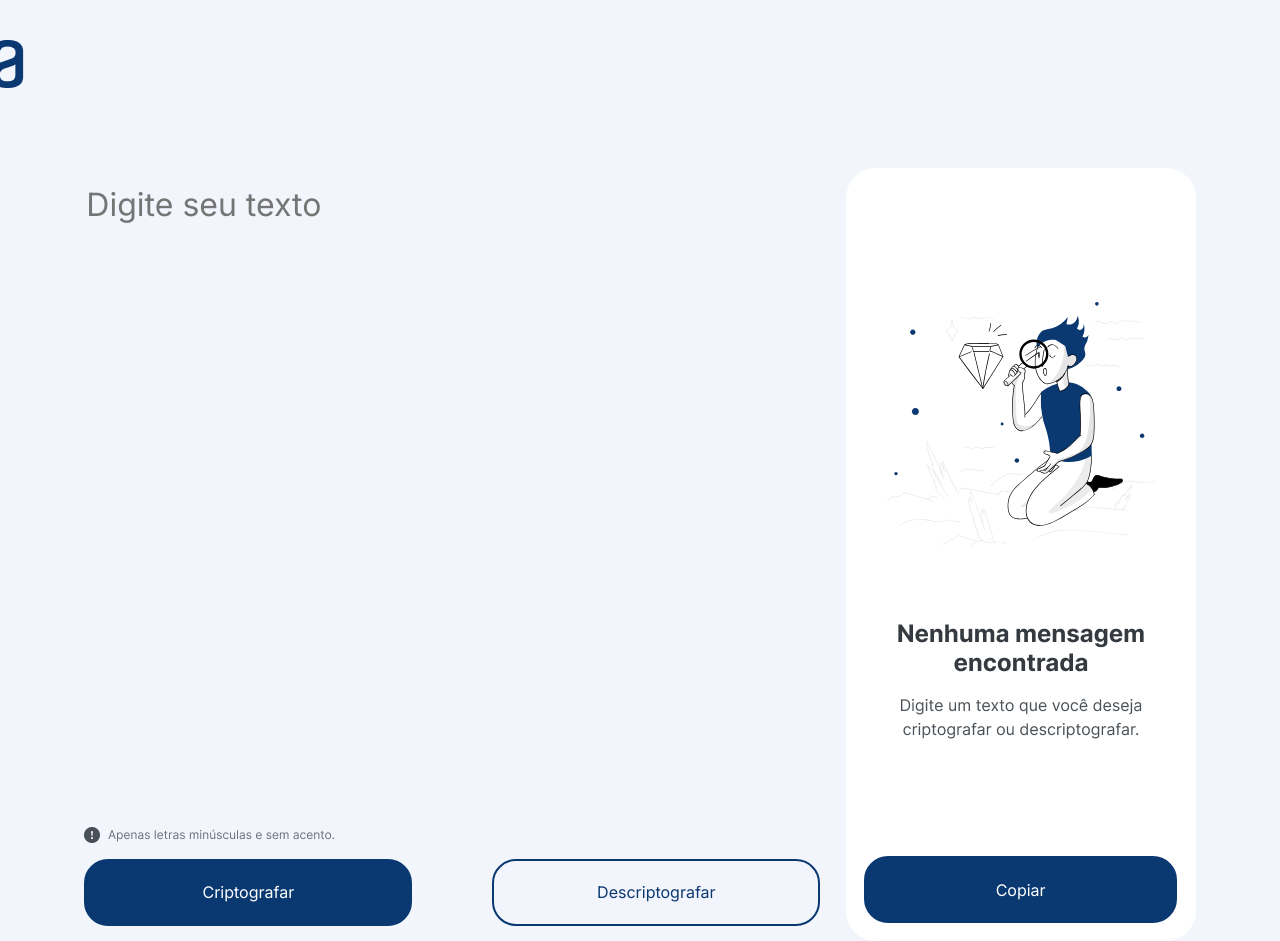
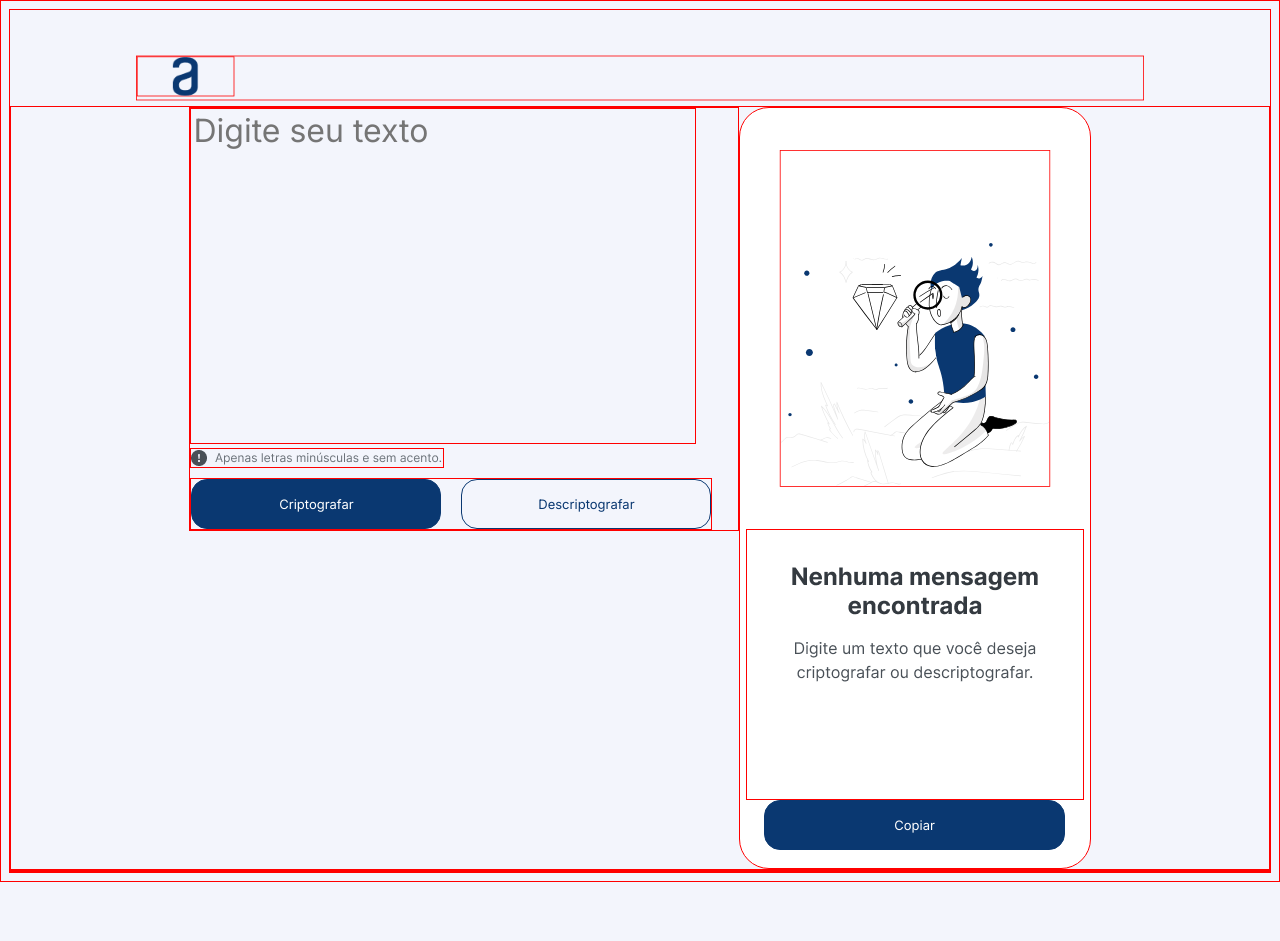
Before and after one commit to jeffersonwhitney/Encriptador-de-Texto---Alura, a plain HTML site: page index.html in a window 1280 px wide. After the commit the page ends 882 px from the top, so only its background shows below. Drawn offline with Linux system fonts and the light colour scheme.

Commit message:
redimensionando os elementos

```diff
--- a/index.html
+++ b/index.html
@@ -12,16 +12,17 @@
         </header>
 
         <div class="apresentacao">
+
             <section class="apresentacao__caixa">
-                <textarea class="apresentacao__caixadeinput" name="texto_input" id="textoEncriptado" cols="30" rows="10" autofocus; placeholder="Digite seu texto"></textarea>
+                <textarea class="apresentacao__caixadeinput" name="texto_input" id="textoEncriptado" autofocus placeholder="Digite seu texto"></textarea>
                 <img src="assets/letras_minusculas.png" id="letras_minusculas">
                 <div class="apresentacao__caixadeinput__area_botoes">
                     <button class="botao_encriptar" type="button" id="botaoEncriptador">Criptografar</button>
                     <button class="botao_desencriptar" type="button" id="botaoDesencriptador">Descriptografar</button>
                 </div>
             </section>
+
             <section class="apresentacao__imagem">
-                <!-- <img src="assets/retangulo_bg.png" style="position: absolute; z-index: 1; top: 40px; left: 1000px;" id="retangulo_bg"> -->
                 <img src="assets/moça_sentada.svg" alt="moça_sentada" id="moca_sentada">
                 <img src="assets/nenhuma_menssagem_encontrada.png" alt="nenhuma mensagem encontrada" id="nenhuma_menssagem_encontrada">
                 <button class="botao_copiar" type="button" id="botaoCopiar">Copiar</button>
--- a/style.css
+++ b/style.css
@@ -1,7 +1,10 @@
 @import url('https://fonts.googleapis.com/css2?family=Inter&display=swap');
 
+*{
+    border: solid 1px red;
+}
+
 body {
-    height: 100vh;
     box-sizing: border-box;
     background-color: #F3F5FC;
     color: #0A3871;
@@ -9,15 +12,12 @@ body {
 
 .cabecalho{
     margin-top: 40px;
-    margin-bottom: 80px;
-    margin-right: 1300px;
-    display: flex;
-    justify-content: center;
+    scale: 0.8;
 }
 
 .apresentacao {
     display: flex;
-    align-items: center;
+    align-items: flex-start;
     justify-content: center;
 }
 
@@ -26,17 +26,15 @@ body {
     font-weight: 400;
     font-size: 32px;
     background-color: #F3F5FC;
-    border: none;
+    /* border: none; */
     color: #0A3871;
     outline: none;
-    width: 680px;
-    height: 635px;
+    width: 500px;
+    height: 330px;
 }
 
 .apresentacao__caixa {
-    /* width: 680px; */
     padding-right: 2%;
-    /* margin: 10px; */
 }
 
 .apresentacao__imagem {
@@ -66,39 +64,34 @@ body {
     margin-bottom: 2%;
 }
 
-.apresentacao__caixadeinput__area_botoes {
+.apresentacao__caixadeinput__area_botoes
+{
     display: flex;
     flex-direction: row;
     align-items: center;
-    /* justify-content: space-evenly; */
 }
 
-button {
+button
+{
     font-family: 'Inter', sans-serif;
-    font-size: 16px;
+    font-size: 13px;
     font-weight: 400;
-    border: 2px solid #0A3871;
-    border-radius: 24px;
-    height: 67px;
+    border: 1px solid #0A3871;
+    border-radius: 16px;
+    height: 50px;
 }
-
-.apresentacao__caixadeinput__area_botoes button {
-    /* padding: 0px 80px;
-    margin-top: 7.5%; */
-}
-
 
 .botao_encriptar {
     background-color: #0A3871;
     color: white;
-    margin-right: 80px;
-    width: 328px;
+    margin-right: 20px;
+    width: 250px;
 }
 
 .botao_desencriptar {
     background-color: #F3F5FC;
     color: #0A3871;
-    width: 328px;
+    width: 250px;
 }
 
 .botao_copiar {
@@ -117,11 +110,6 @@ button {
     resize: none;
 }
 
-/* #retangulo_bg {
-    width: 400px;
-    height: 700px;
-} */
-
 @media (max-width: 600px) {
     .apresentacao {
         display: block;
```
